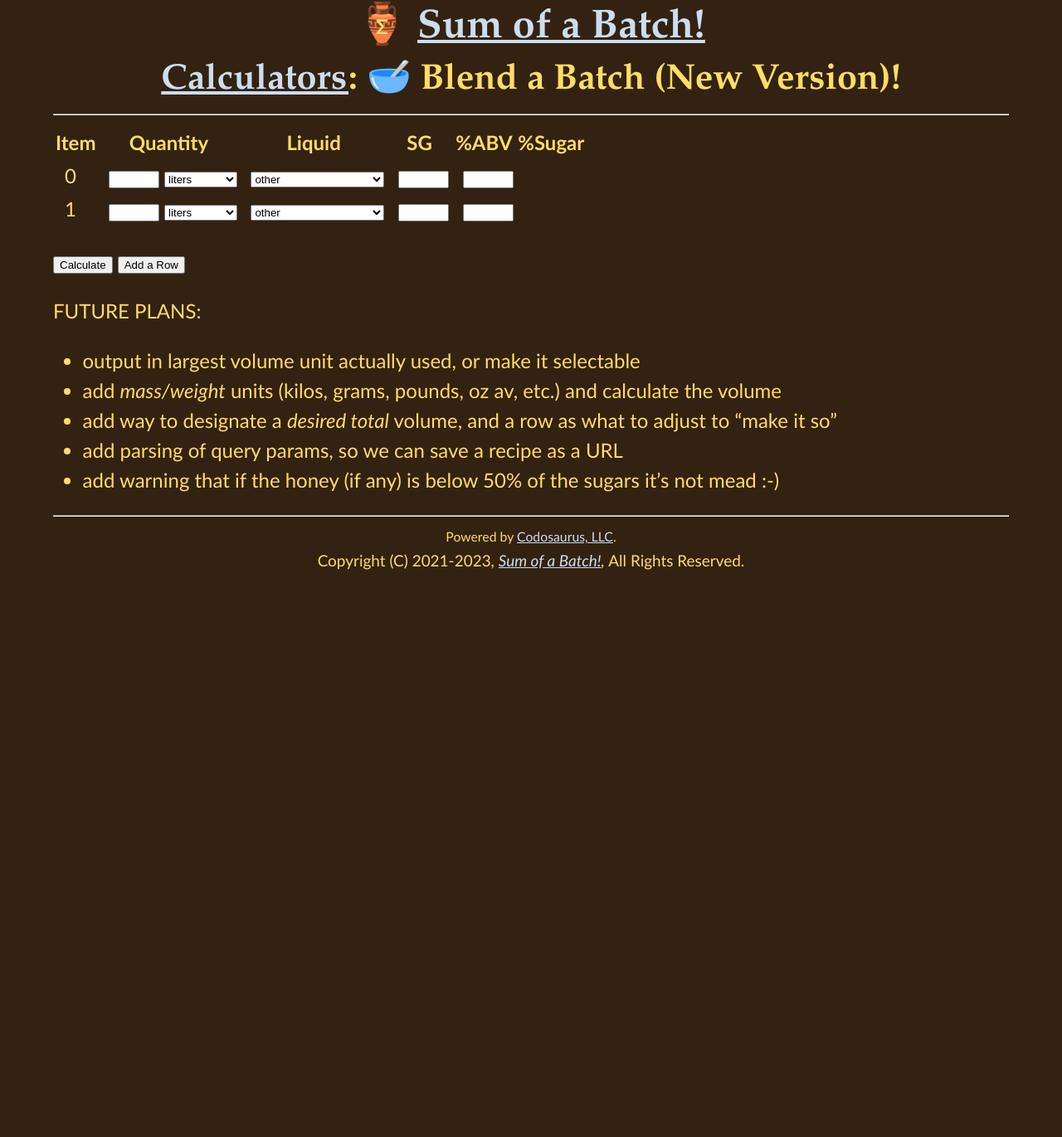
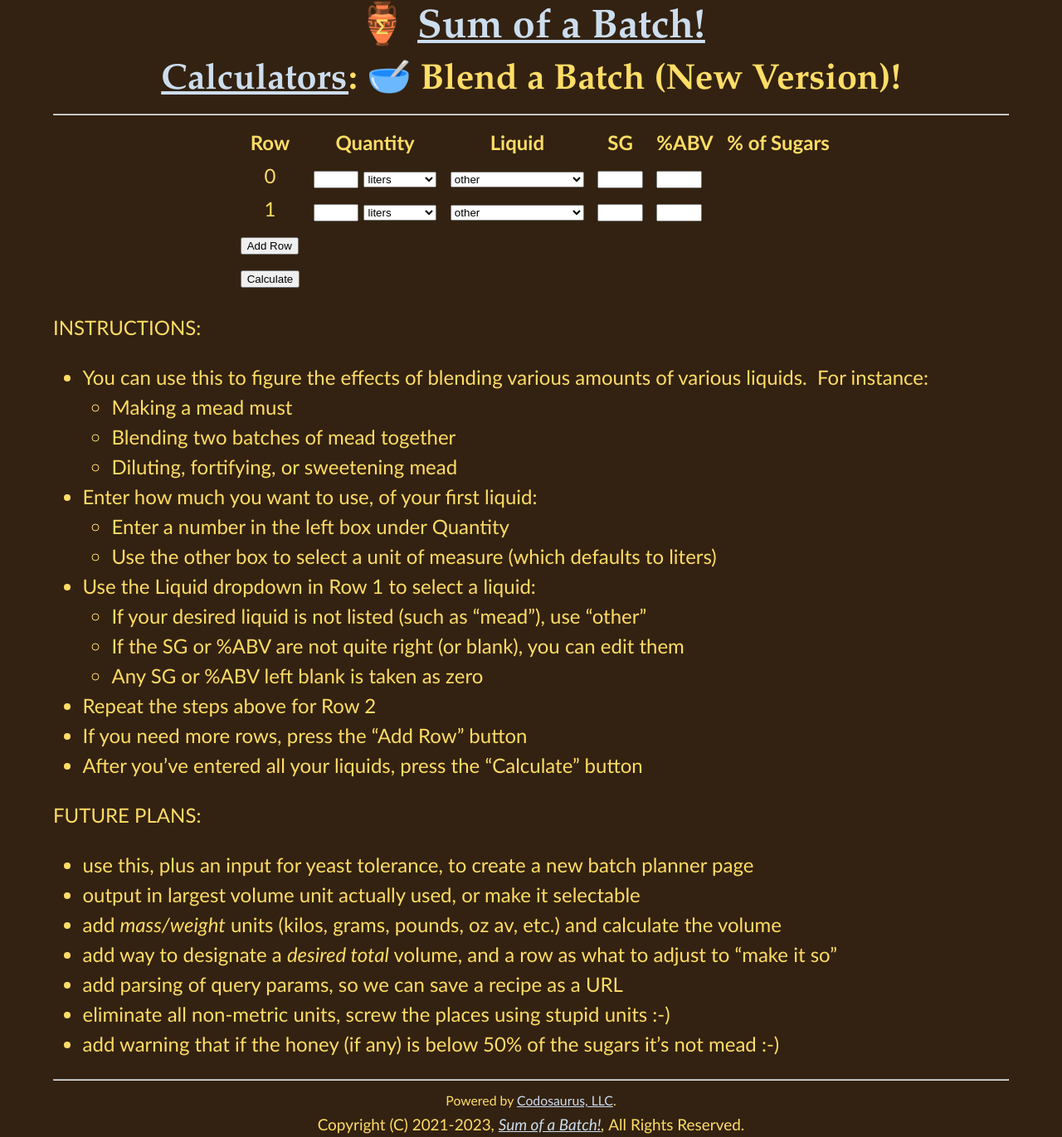
Before and after one commit to Sum-of-a-Batch/Sum-of-a-Batch.github.io, a Jekyll site: the page built from new_blender.md, in a window 1280 px wide. Shown: the whole page at 83% size. Built offline with Jekyll 4.4.1, drawn with Linux system fonts in a browser that asks for light colours; before the commit the page ends 900 px from its top, so only the background shows below that.

Commit message:
tweak ui, and add instructions

```diff
--- a/assets/css/new_blender.css
+++ b/assets/css/new_blender.css
@@ -1,9 +1,11 @@
-input {
+input[type=number] {
   text-align: right;
-  width: 4em;
+  width: 3.5em;
 }
 
-td {
+table { margin: auto }
+
+td,th {
   padding-left: 0.5em;
   padding-right: 0.1em;
 }
--- a/assets/js/new_blender.js
+++ b/assets/js/new_blender.js
@@ -124,7 +124,7 @@
   return(
     [
       '<tr>',
-        '<td>', row_num, '</td>',
+        '<td style="text-align: center">', row_num, '</td>',
         '<td>',
           '<input type="number" id="qty-' + row_num + '">',
           '<select id="unit-' + row_num + '">',
--- a/new_blender.md
+++ b/new_blender.md
@@ -9,23 +9,63 @@
 
 <table id="blendees">
   <thead>
-    <tr><th>Item</th><th>Quantity</th><th>Liquid</th><th>SG</th><th>%ABV</th><th>%Sugar</th></tr>
+    <tr>
+      <th>Row</th>
+      <th>Quantity</th>
+      <th>Liquid</th>
+      <th>SG</th>
+      <th>%ABV</th>
+      <th>% of Sugars</th>
+    </tr>
   </thead>
   <tbody></tbody>
+  <tbody>
+    <tr>
+      <td>
+        <button type="button" onClick="add_blender_row()">Add Row</button>
+      </td>
+      <td colspan="5"></td>
+    </tr>
+    <tr>
+      <td>
+        <button type="button" onClick="blend()">Calculate</button>
+      </td>
+      <td colspan="5"></td>
+    </tr>
+  </tbody>
 </table>
 <script type="text/javascript">
   add_blender_row();
   add_blender_row();
 </script>
 
-<button type="button" onClick="blend()">Calculate</button>
-<button type="button" onClick="add_blender_row()">Add a Row</button>
-
 <div id="results"></div>
 
+INSTRUCTIONS:
+
+- You can use this
+to figure the effects of
+blending various amounts of various liquids.&nbsp;
+For instance:
+  - Making a mead must
+  - Blending two batches of mead together
+  - Diluting, fortifying, or sweetening mead
+- Enter how much you want to use, of your first liquid:
+  - Enter a number in the left box under Quantity
+  - Use the other box to select a unit of measure (which defaults to liters)
+- Use the Liquid dropdown in Row 1 to select a liquid:
+  - If your desired liquid is not listed (such as "mead"), use "other"
+  - If the SG or %ABV are not quite right (or blank), you can edit them
+  - Any SG or %ABV left blank is taken as zero
+- Repeat the steps above for Row 2
+- If you need more rows, press the "Add Row" button
+- After you've entered all your liquids, press the "Calculate" button
+
 FUTURE PLANS:
+- use this, plus an input for yeast tolerance, to create a new batch planner page
 - output in largest volume unit actually used, or make it selectable
 - add _mass/weight_ units (kilos, grams, pounds, oz av, etc.) and calculate the volume
 - add way to designate a _desired total_ volume, and a row as what to adjust to "make it so"
 - add parsing of query params, so we can save a recipe as a URL
+- eliminate all non-metric units, screw the places using stupid units  :-)
 - add warning that if the honey (if any) is below 50% of the sugars it's not mead  :-)
```
